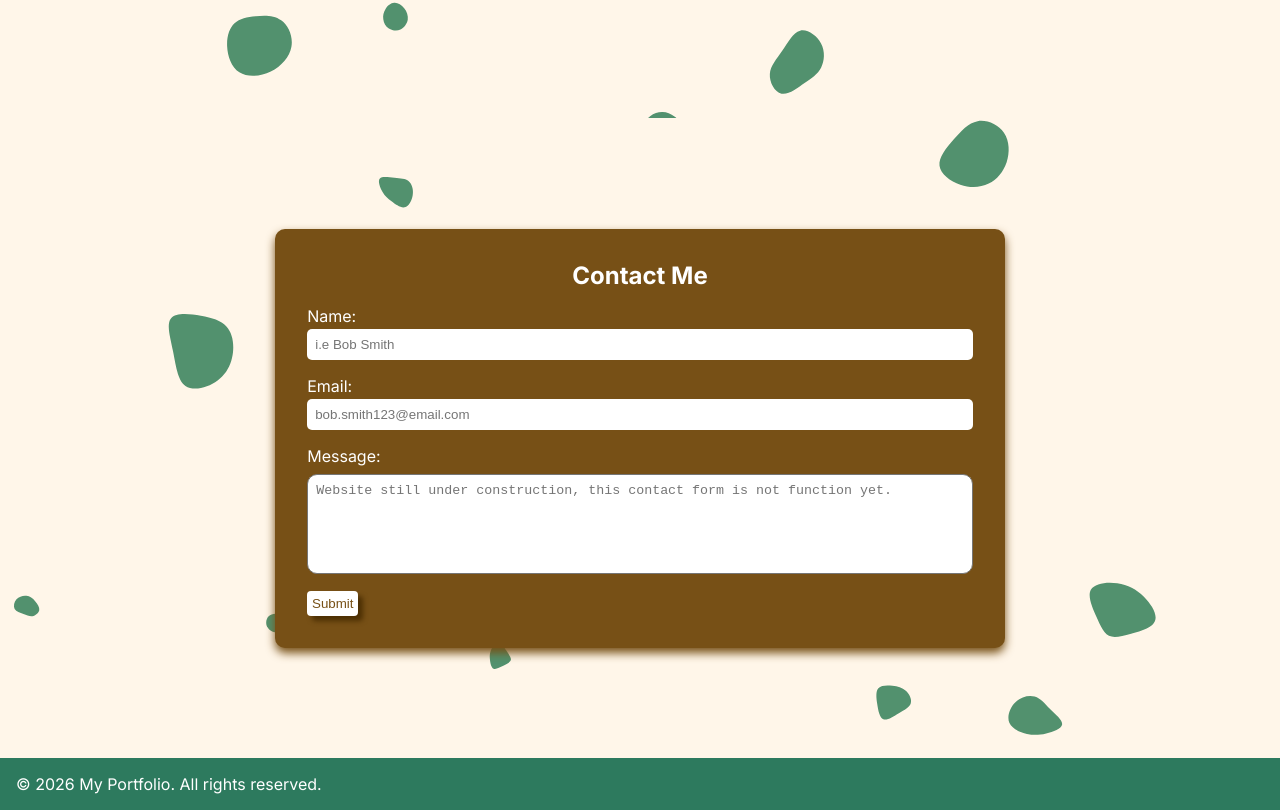
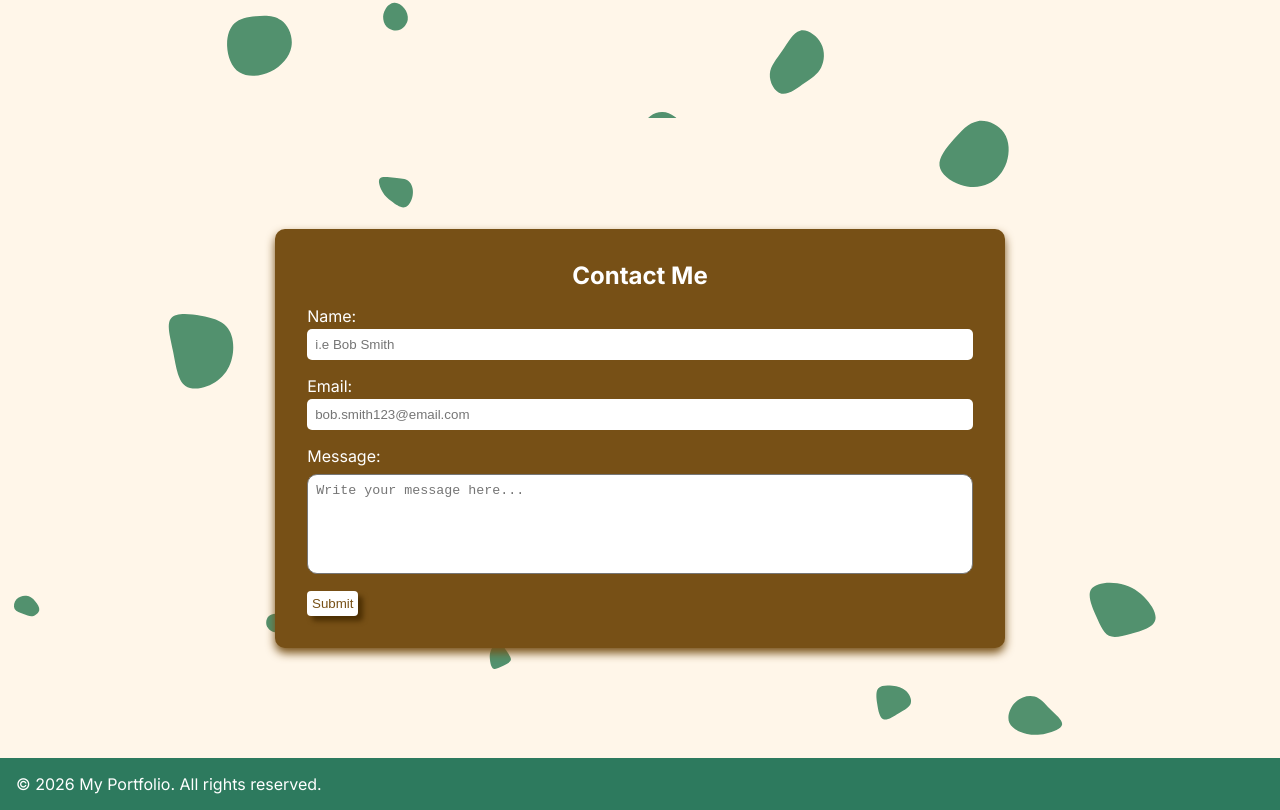
Before and after one commit to Michellelo123/my-webpage, a React (Vite) app in the folder personal-webpage/: page / in a window 1280 px wide. Shown: the part 4107-4917 px from the top of the page. Built offline with nearby package versions, Linux system fonts and the light colour scheme.

Commit message:
contact form configured and changed placeholder text

```diff
--- a/personal-webpage/src/components/Contact/Contact.jsx
+++ b/personal-webpage/src/components/Contact/Contact.jsx
@@ -97,7 +97,7 @@ export default function Contact() {
           <br />
           <textarea
             id="message"
-            placeholder="Website still under construction, this contact form is not function yet."
+            placeholder="Write your message here..."
             value={message}
             onChange={e=>setMessage(e.target.value)}
             required
```
Also changed, not shown: 2 other files (tests, documents, lock files or other folders).
